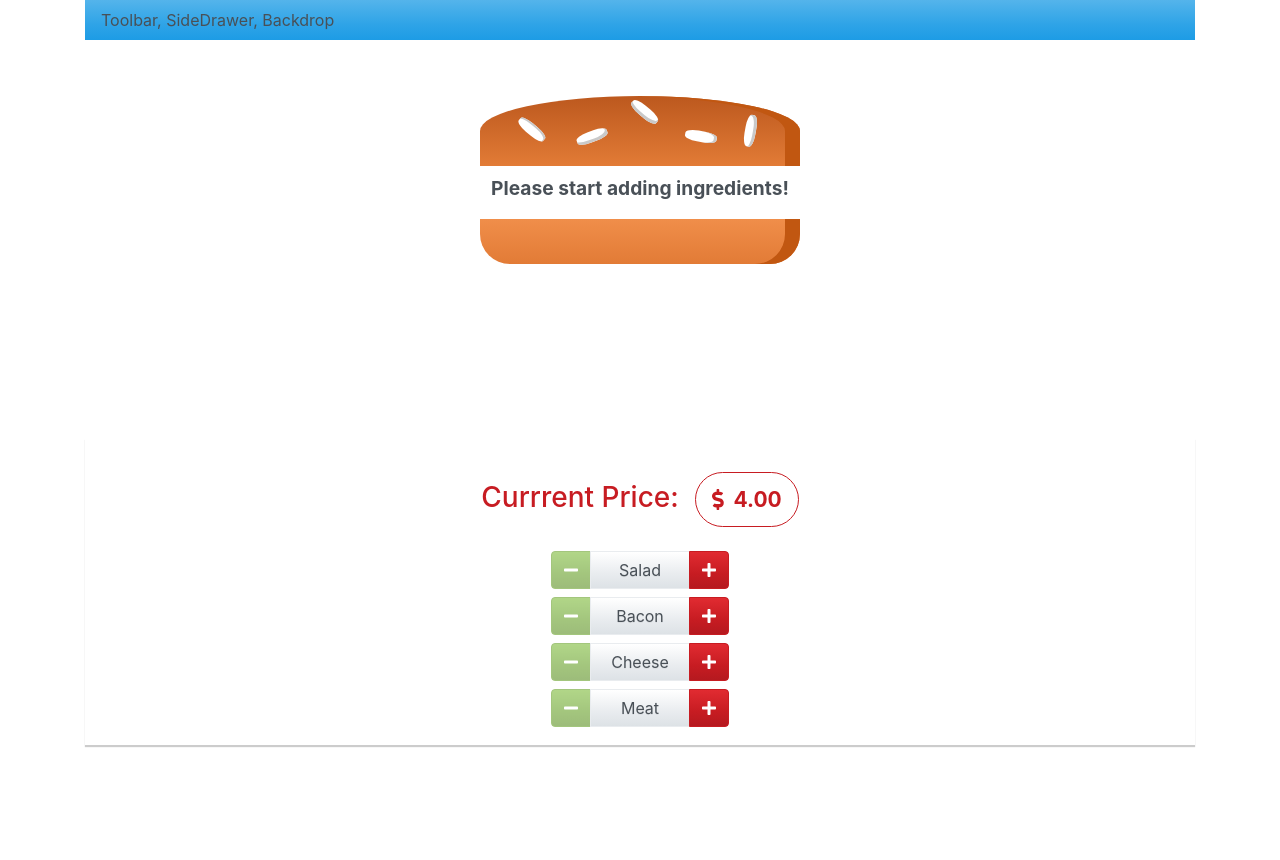
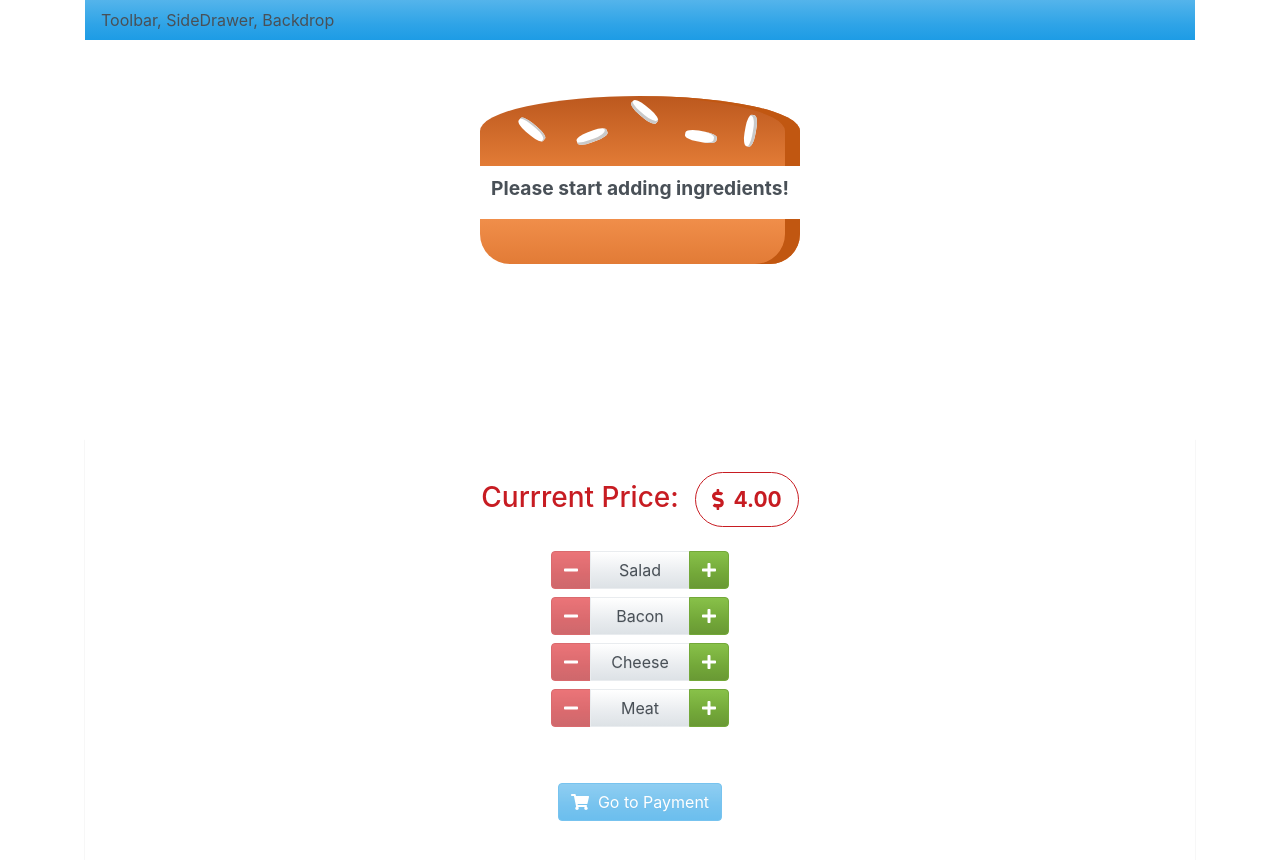
Before and after one commit to HubTicaBB/BurgerBuilder, a React (Create React App) app in the folder client/: page / in a window 1280 px wide. Shown: the top 860 px of the page. Before the commit the page ends 800 px from the top, so only its background shows below. Built offline with nearby package versions, Linux system fonts and the light colour scheme.

Commit message:
Add 'go to payment' button

```diff
--- a/client/src/components/Burger/BuildControls/BuildControl/BuildControl.js
+++ b/client/src/components/Burger/BuildControls/BuildControl/BuildControl.js
@@ -5,7 +5,7 @@ import { faPlus, faMinus } from '@fortawesome/free-solid-svg-icons'
 
 const BuildControl = props => (
   <div className="btn-group mb-2">
-    <button className='btn btn-success'
+    <button className='btn btn-danger'
       onClick={ props.minusClicked }
       disabled={ props.disabled }>
       <FontAwesomeIcon icon={ faMinus } />
@@ -13,7 +13,7 @@ const BuildControl = props => (
     <button className='btn btn-secondary' style={{ minWidth: '100px' }}>
       { props.label }
     </button>
-    <button className='btn btn-danger'
+    <button className='btn btn-success'
       onClick={ props.plusClicked }>
       <FontAwesomeIcon icon={ faPlus } />
     </button>
--- a/client/src/components/Burger/BuildControls/BuildControls.js
+++ b/client/src/components/Burger/BuildControls/BuildControls.js
@@ -2,7 +2,7 @@ import React from 'react';
 import './BuildControls.css';
 import BuildControl from './BuildControl/BuildControl';
 import { FontAwesomeIcon } from '@fortawesome/react-fontawesome';
-import { faDollarSign } from '@fortawesome/free-solid-svg-icons'
+import { faDollarSign, faShoppingCart } from '@fortawesome/free-solid-svg-icons'
 
 const controls = [
   { label: 'Salad', type: 'salad' },
@@ -27,6 +27,8 @@ const BuildControls = props => (
         minusClicked={ () => props.minusClicked(control.type) }
         disabled={ props.disabled[control.type] }/>
     )) }
+    <button type="button" class="btn btn-primary m-5" disabled={ !props.purchasable }>
+      <FontAwesomeIcon icon={ faShoppingCart }/>&nbsp;&nbsp;Go to Payment</button>
   </div>
 );
 
--- a/client/src/containers/BurgerBuilder/BurgerBuilder.js
+++ b/client/src/containers/BurgerBuilder/BurgerBuilder.js
@@ -18,7 +18,8 @@ class BurgerBuilder extends Component {
       cheese: 0,
       meat: 0
     },
-    totalPrice: 4
+    totalPrice: 4,
+    purchasable: false
   };
 
   addIngredientHandler = type => {
@@ -28,6 +29,7 @@ class BurgerBuilder extends Component {
     const newPrice = this.state.totalPrice + INGREDIENT_PRICES[type];
 
     this.setState({ ingredients: updatedIngredients, totalPrice: newPrice });
+    this.updatePurchasableState(updatedIngredients);
   };
 
   removeIngredientHandler = type => {
@@ -38,6 +40,15 @@ class BurgerBuilder extends Component {
     const newPrice = this.state.totalPrice - INGREDIENT_PRICES[type];
 
     this.setState({ ingredients: updatedIngredients, totalPrice: newPrice });
+    this.updatePurchasableState(updatedIngredients);
+  };
+
+  updatePurchasableState(ingredients) {
+    const sum = Object.keys(ingredients)
+      .map(key => ingredients[key])
+      .reduce((sum, element) => sum + element, 0);
+
+    this.setState({ purchasable: sum > 0 });
   };
 
   render () {
@@ -53,7 +64,8 @@ class BurgerBuilder extends Component {
           totalPrice={ this.state.totalPrice }
           plusClicked={ this.addIngredientHandler }
           minusClicked={ this.removeIngredientHandler }
-          disabled={ disabledButtons }/>
+          disabled={ disabledButtons }
+          purchasable={ this.state.purchasable } />
       </Aux>
     )
   };
```
